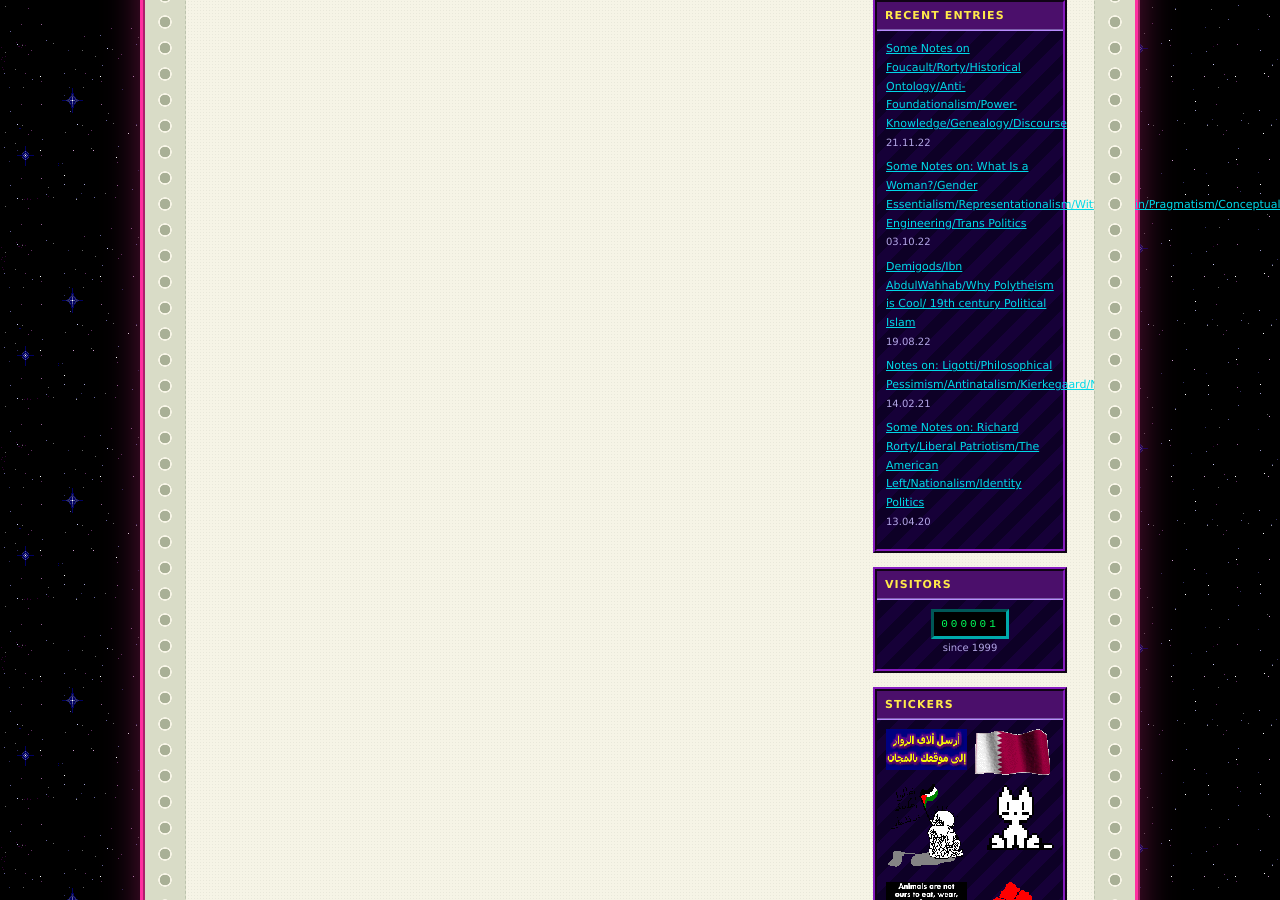
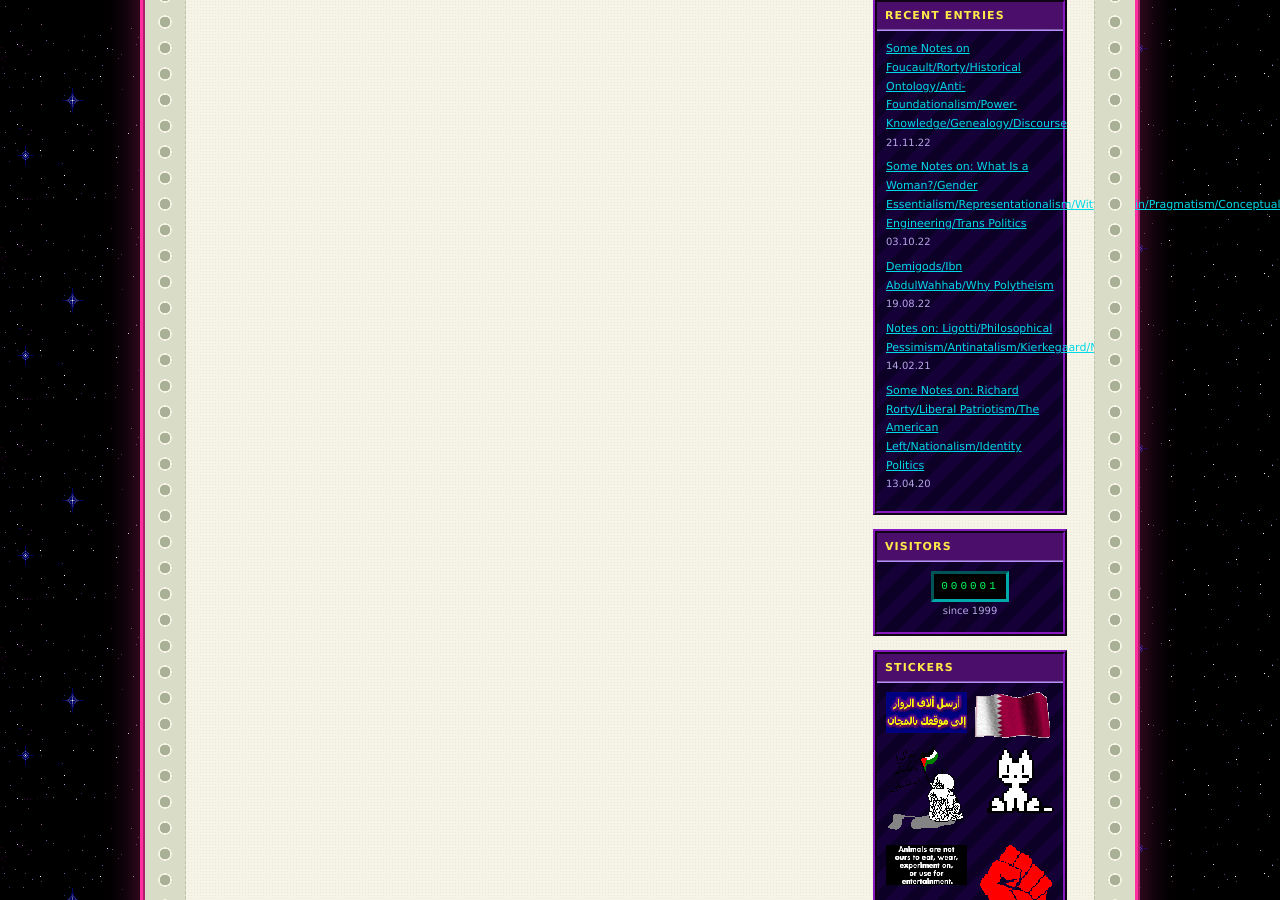
Before and after one commit to Catofminerva/Catofminerva.github.io, a Jekyll site: the page built from _posts/2021-02-14-ligotti.md, in a window 1280 px wide and 900 px high, scrolled down 484 px. Built offline with Jekyll 4.4.1, drawn with Linux system fonts in a browser that asks for light colours; comment, search, counter and statistics services are not loaded; some of the changed text lies outside the part shown.

Commit message:
Update 2022-08-19-wahhab.md

```diff
--- a/_posts/2022-08-19-wahhab.md
+++ b/_posts/2022-08-19-wahhab.md
@@ -1,6 +1,6 @@
 ---
 layout: post
-title: "Demigods/Ibn AbdulWahhab/Why Polytheism is Cool/ 19th century Political Islam"
+title: "Demigods/Ibn AbdulWahhab/Why Polytheism"
 permalink: /wahhab
 ---
 **A note on 26/08/2026**: *I wrote this during an angry atheist period shortly after leaving an unusually literal religious worldview. At times, it is self-indulgent, disrespectful to the reader's time, grandiose, unreliable, written in a deliberately archaic voice, and repetitive. If you want to learn more about the context of ME at the time, follow the footnote, which I will soon excise greatly.*[^1] ![](https://substackcdn.com/image/fetch/$s_!Uejf!,f_auto,q_auto:good,fl_progressive:steep/https%3A%2F%2Fsubstack-post-media.s3.amazonaws.com%2Fpublic%2Fimages%2F006803b9-bf13-4985-acaa-e2f1a1172c00_720x509.jpeg)
```
